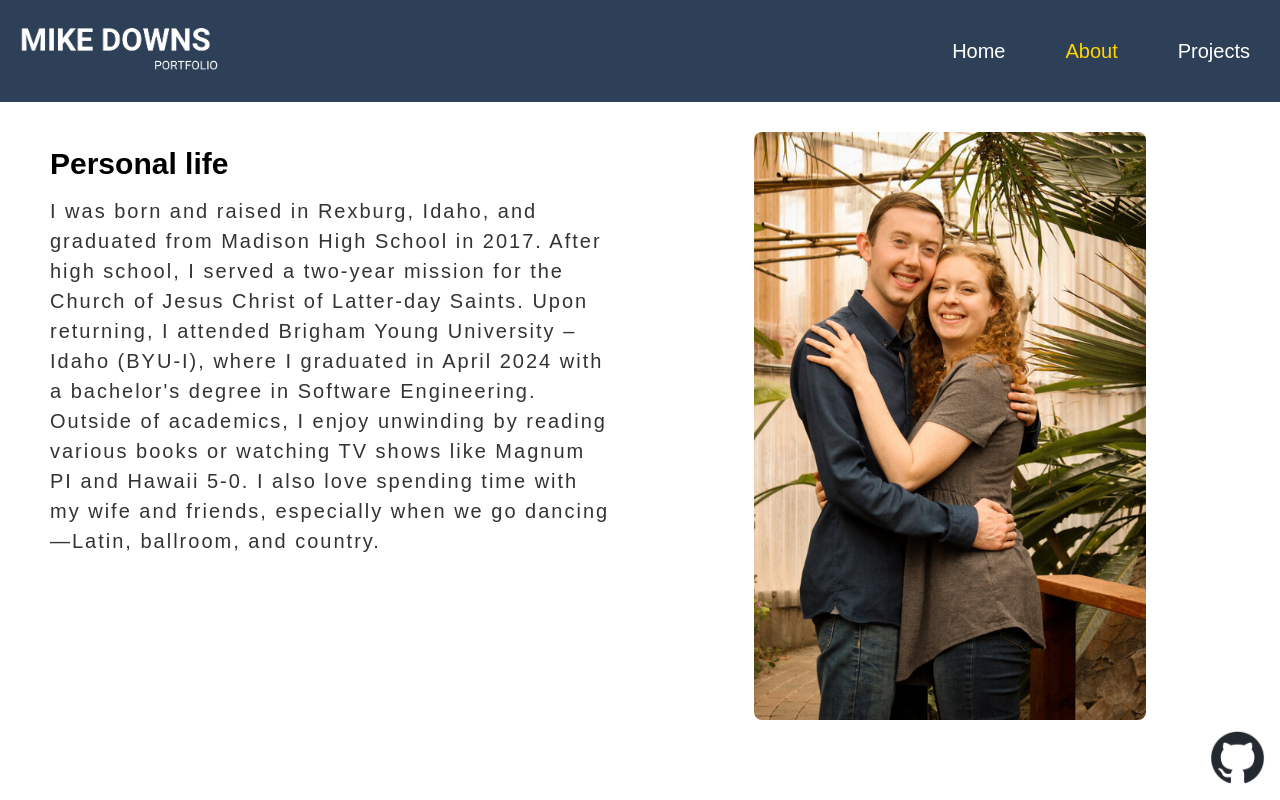
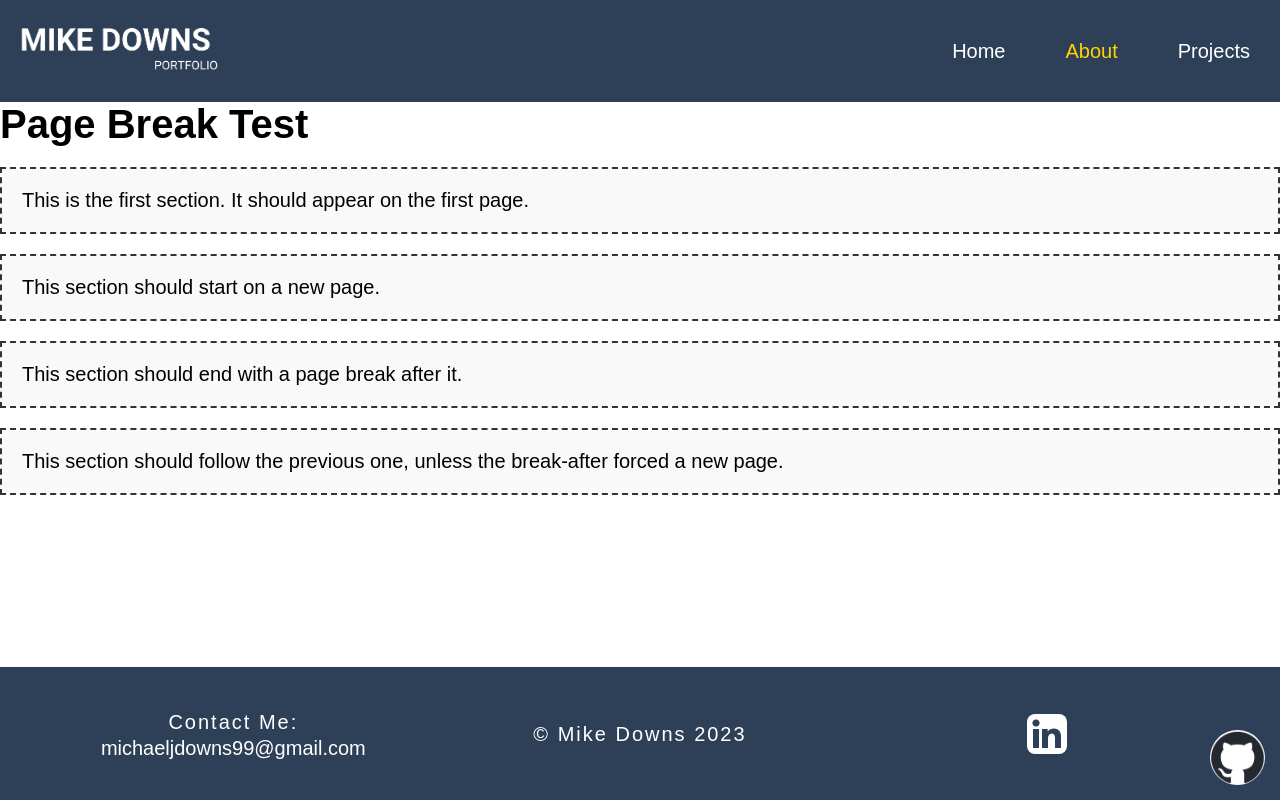
Before and after one commit to mdowns1999/downs-portfolio, a React (Vite) app: page /downs-portfolio/about in a window 1280 px wide. Shown: the top 800 px of the page. Built offline with nearby package versions, Linux system fonts and the light colour scheme.

Commit message:
Add Temporary About Page for testing

```diff
--- a/package.json
+++ b/package.json
@@ -2,7 +2,7 @@
   "name": "mikedownsportfolio",
   "homepage": "https://mdowns1999.github.io/downs-portfolio",
   "private": true,
-  "version": "1.1.4",
+  "version": "1.1.5",
   "type": "module",
   "scripts": {
     "dev": "vite",
--- a/src/components/About/AboutPage.jsx
+++ b/src/components/About/AboutPage.jsx
@@ -1,31 +1,83 @@
-import classes from "./AboutPage.module.css";
-import couplePhoto from "../../assets/images/couplePic.jpg";
-import Paragraph from "../UI/Paragraph";
-import Image from "../UI/Image";
+// import classes from "./AboutPage.module.css";
+// import couplePhoto from "../../assets/images/couplePic.jpg";
+// import Paragraph from "../UI/Paragraph";
+// import Image from "../UI/Image";
+
+// const AboutPage = () => {
+//   return (
+//   <>
+//     <section className={classes.aboutBox}>
+//       <div>
+//         <h1>Personal life</h1>
+
+//         <Paragraph>
+//           I was born and raised in Rexburg, Idaho, and graduated from Madison
+//           High School in 2017. After high school, I served a two-year mission
+//           for the Church of Jesus Christ of Latter-day Saints. Upon returning, I
+//           attended Brigham Young University – Idaho (BYU-I), where I graduated
+//           in April 2024 with a bachelor&apos;s degree in Software Engineering.
+//           Outside of academics, I enjoy unwinding by reading various books or
+//           watching TV shows like Magnum PI and Hawaii 5-0. I also love spending
+//           time with my wife and friends, especially when we go dancing—Latin,
+//           ballroom, and country.
+//         </Paragraph>
+//       </div>
+//       <Image src={couplePhoto} alt="Mike and Jami Downs" />
+//     </section>
+//     <p>TEST PARAGRAGH</p>
+//   </>
+//   );
+// };
+
+// export default AboutPage;
+
+/** @jsxImportSource @emotion/react */
+import { css } from "@emotion/react";
+
+const sectionStyle = css`
+  padding: 20px;
+  margin: 20px 0;
+  border: 2px dashed #333;
+  background-color: #f9f9f9;
+
+  /* Prevent breaking inside this section */
+  page-break-inside: avoid;
+  break-inside: avoid;
+`;
+
+const breakBeforeStyle = css`
+  break-before: page;
+  page-break-before: always;
+`;
+
+const breakAfterStyle = css`
+  break-after: page;
+  page-break-after: always;
+`;
 
 const AboutPage = () => {
   return (
-  <>
-    <section className={classes.aboutBox}>
-      <div>
-        <h1>Personal life</h1>
-
-        <Paragraph>
-          I was born and raised in Rexburg, Idaho, and graduated from Madison
-          High School in 2017. After high school, I served a two-year mission
-          for the Church of Jesus Christ of Latter-day Saints. Upon returning, I
-          attended Brigham Young University – Idaho (BYU-I), where I graduated
-          in April 2024 with a bachelor&apos;s degree in Software Engineering.
-          Outside of academics, I enjoy unwinding by reading various books or
-          watching TV shows like Magnum PI and Hawaii 5-0. I also love spending
-          time with my wife and friends, especially when we go dancing—Latin,
-          ballroom, and country.
-        </Paragraph>
+    <div id="print-content">
+      <h1>Page Break Test</h1>
+      <div css={sectionStyle} className="page">
+        <p>This is the first section. It should appear on the first page.</p>
       </div>
-      <Image src={couplePhoto} alt="Mike and Jami Downs" />
-    </section>
-    <p>TEST PARAGRAGH</p>
-  </>
+      <div className="page-break" />
+      <div css={[sectionStyle, breakBeforeStyle]} className="page">
+        <p>This section should start on a new page.</p>
+      </div>
+      <div className="page-break" />
+      <div css={[sectionStyle, breakAfterStyle]}>
+        <p>This section should end with a page break after it.</p>
+      </div>
+      <div className="page-break" />
+      <div css={sectionStyle} className="page">
+        <p>
+          This section should follow the previous one, unless the break-after
+          forced a new page.
+        </p>
+      </div>
+    </div>
   );
 };
 
```
Also changed, not shown: 1 other file (tests, documents, lock files or other folders).
